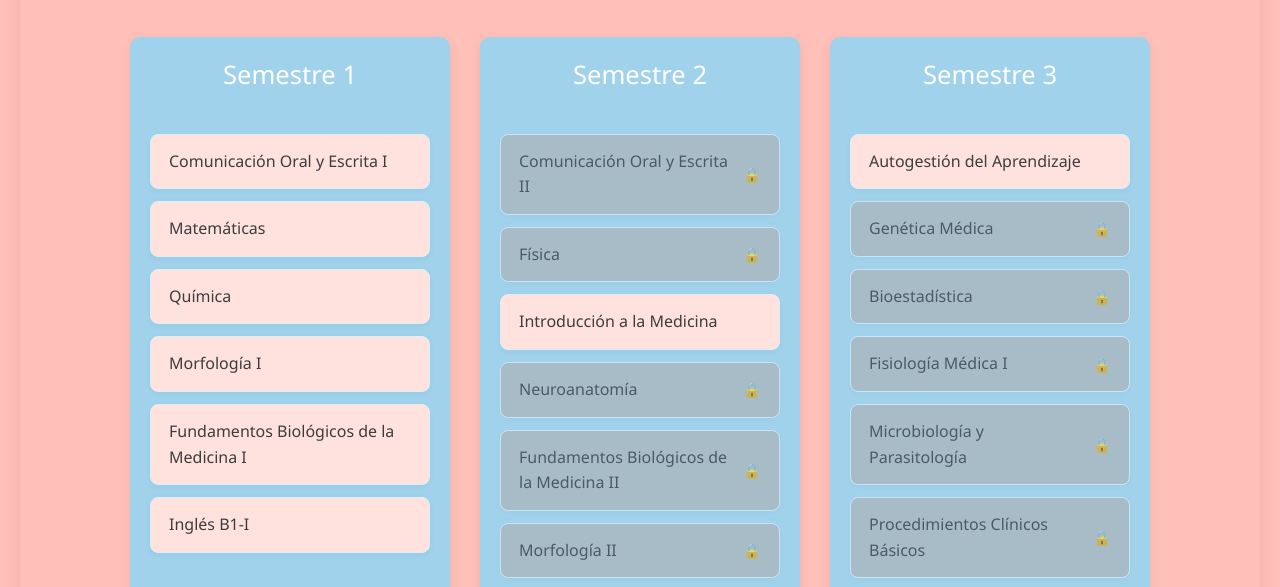
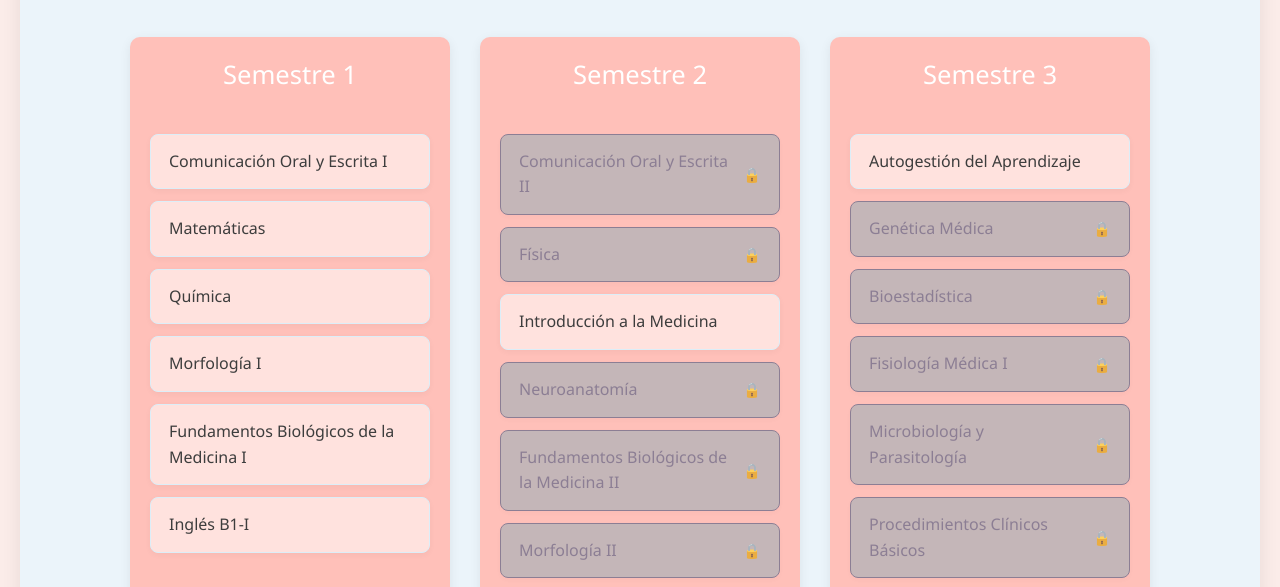
Before and after one commit to Antuan708/malla-curricular, a plain HTML site: page index.html in a window 1280 px wide. Shown: the part 190-777 px from the top of the page. Drawn offline with Linux system fonts and the light colour scheme.

Commit message:
Update estilos.css

```diff
--- a/estilos.css
+++ b/estilos.css
@@ -1,6 +1,6 @@
 body {
     font-family: 'Segoe UI', Tahoma, Geneva, Verdana, sans-serif;
-    background-color: #ffc0b9; /* Fondo muy claro, casi blanco con un toque de celeste */
+    background-color: #fbece9; /* Fondo muy claro, casi blanco con un toque de celeste */
     margin: 0;
     padding: 20px;
     color: #3D3D3D; /* Gris oscuro suave para el texto principal */
@@ -11,7 +11,7 @@ body {
     max-width: 1300px;
     margin: 20px auto;
     padding: 30px;
-    background-color: #ffc0b9; /* Fondo blanco puro para el contenedor principal */
+    background-color: #ebf4fa; /* Fondo blanco puro para el contenedor principal */
     border-radius: 12px;
     box-shadow: 0 6px 20px rgba(0, 0, 0, 0.08); /* Sombra un poco más pronunciada */
 }
@@ -49,7 +49,7 @@ h1::after {
     flex: 1;
     min-width: 280px;
     max-width: 320px; /* Ancho máximo para columnas */
-    background-color: #a0d2eb; /* Fondo celeste pastel muy claro para los semestres */
+    background-color: #ffc0b9; /* Fondo celeste pastel muy claro para los semestres */
     border-radius: 10px;
     box-shadow: 0 3px 12px rgba(0, 0, 0, 0.07);
     overflow: hidden;
@@ -115,8 +115,8 @@ h1::after {
 
 .course-item.blocked {
     background-color: #acb3b8; /* Rosa pastel suave para bloqueado (mantiene el contraste) */
-    color: #252a2e; /* Rojo oscuro suave para el texto bloqueado */
-    border-color: #252a2e5; /* Borde rosa claro */
+    color: #5c6385; /* Rojo oscuro suave para el texto bloqueado */
+    border-color: #5c6385; /* Borde rosa claro */
     cursor: not-allowed;
     opacity: 0.7;
 }
```
